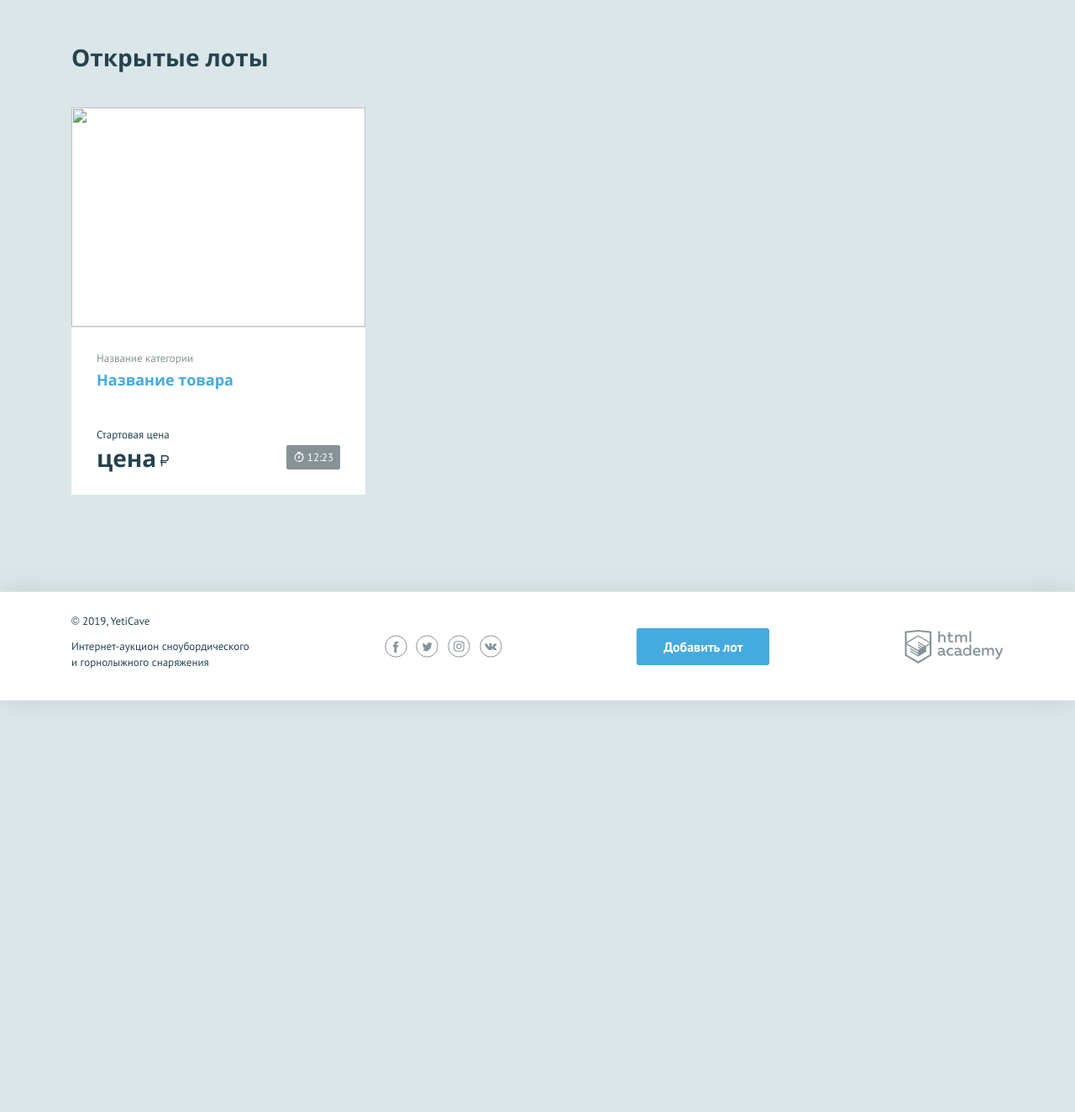
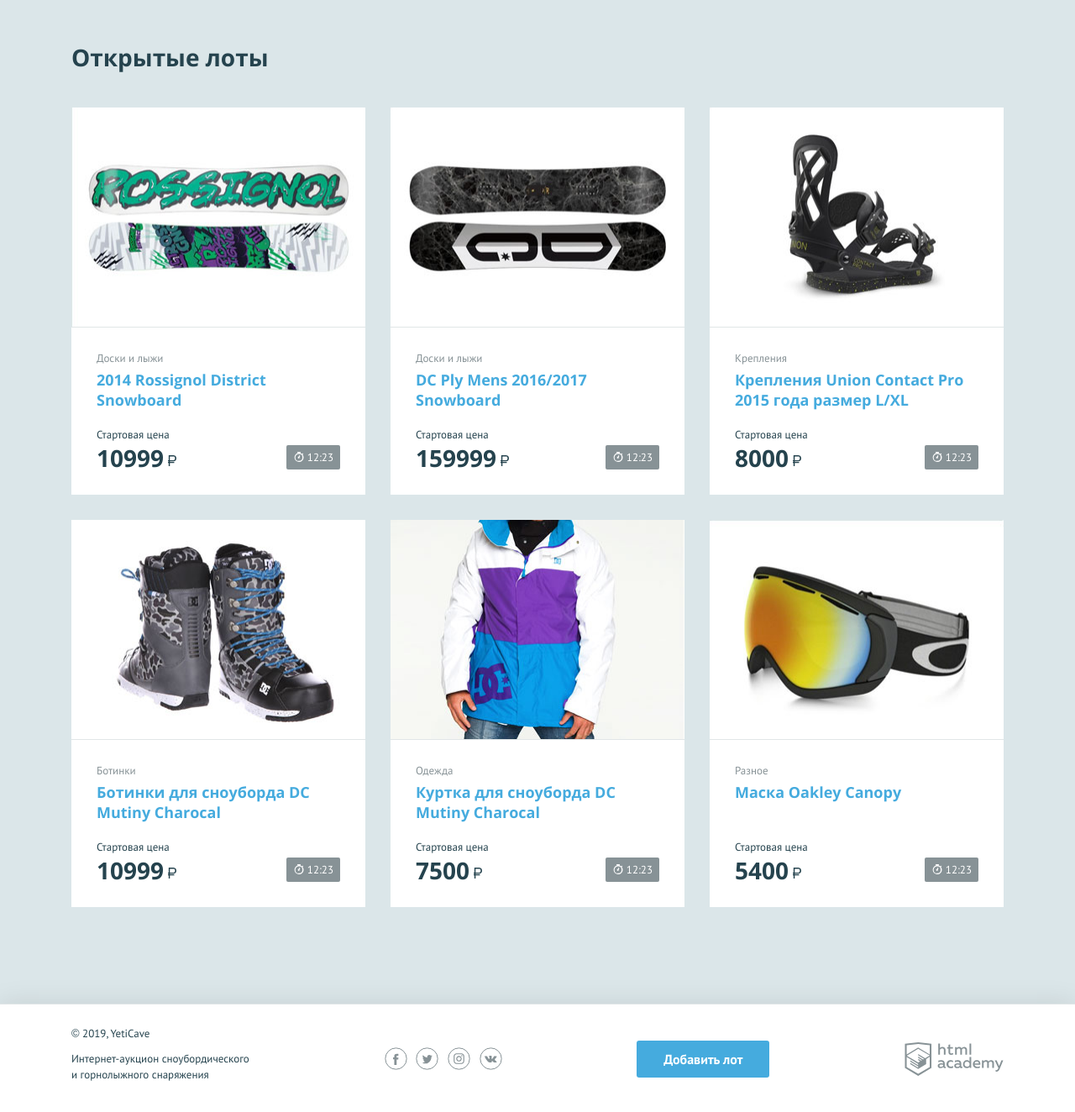
Before and after one commit to DenisGolovkin/527127-yeticave-11, a PHP site: page / in a window 1280 px wide. Shown: the part 508-1832 px from the top of the page at 84% size. Before the commit the page ends 1342 px from the top, so only its background shows below. Run offline with PHP 8.4, Linux system fonts and the light colour scheme.

Commit message:
Заполнил список лотов данными из массива с товарами

```diff
--- a/index.php
+++ b/index.php
@@ -114,17 +114,18 @@
         </div>
         <ul class="lots__list">
             <!--заполните этот список из массива с товарами-->
+            <?php foreach($items as $key => $val): ?>
             <li class="lots__item lot">
                 <div class="lot__image">
-                    <img src="" width="350" height="260" alt="">
+                    <img src="<?=$val['img_url'];?>" width="350" height="260" alt="">
                 </div>
                 <div class="lot__info">
-                    <span class="lot__category">Название категории</span>
-                    <h3 class="lot__title"><a class="text-link" href="pages/lot.html">Название товара</a></h3>
+                    <span class="lot__category"><?=$val['category'];?></span>
+                    <h3 class="lot__title"><a class="text-link" href="pages/lot.html"><?=$val['name'];?></a></h3>
                     <div class="lot__state">
                         <div class="lot__rate">
                             <span class="lot__amount">Стартовая цена</span>
-                            <span class="lot__cost">цена<b class="rub">р</b></span>
+                            <span class="lot__cost"><?=$val['price'];?><b class="rub">р</b></span>
                         </div>
                         <div class="lot__timer timer">
                             12:23
@@ -132,6 +133,7 @@
                     </div>
                 </div>
             </li>
+          <?php endforeach; ?>
         </ul>
     </section>
 </main>
```
